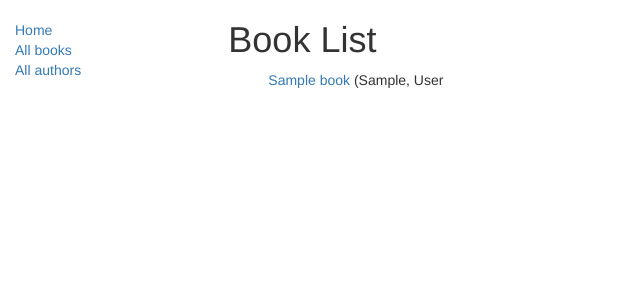
After one commit to gugl6369-ops/django-working, a Django app: page /catalog/books/ in a window 1280 px wide. The commit adds this page. Shown: the top 300 px of the page, without its empty margins (0-640 px from the left). Run offline with Django 5.2, Linux system fonts and the light colour scheme; tables that the repository leaves empty hold one stand-in row (values such as "Sample post"); some libraries are stand-ins or nearby versions.

Commit message:
add: create pages: book_list, book_detail

```diff
--- a/locallibrary/catalog/models.py
+++ b/locallibrary/catalog/models.py
@@ -20,7 +20,7 @@ class Book(models.Model):
         return self.title
 
     def get_absolute_url(self):
-        return reverse('book-detail', args=[str(self.id)])
+        return reverse('book_detail', args=[str(self.id)])
 
     def display_genre(self):
         return ', '.join([ genre.name for genre in self.genre.all()[:3] ])
--- a/locallibrary/catalog/templates/base_generic.html
+++ b/locallibrary/catalog/templates/base_generic.html
@@ -1,7 +1,7 @@
 <!doctype html>
 <html lang="en">
     <head>
-        {% block title %}<title>Loliki</title>{% endblock %}
+        {% block title %}<title>Lolik</title>{% endblock %}
         <meta charset="utf-8">
         <meta name="viewport" content="width=device-width, initial-scale=1" />
     <link
@@ -20,12 +20,31 @@
                     {% block sidebar %}
                     	<ul class="sidebar-nav">
                             <li><a href="{% url 'index' %}">Home</a></li>
-                            <li><a href="">All books</a></li>
+                            <li><a href="{% url 'books' %}">All books</a></li>
                             <li><a href="">All authors</a></li>
                         </ul>
                     {% endblock %}
                 </div>
-                <div class="col-sm-10">{% block content %}{% endblock %}</div>
+                <div class="col-sm-10">{% block content %}{% endblock %}
+                    {% block pagination %}
+                    {% if is_paginated %}
+                        <div class="pagination">
+                            <span class="page-links">
+                                {% if page_obj.has_previous %}
+                                    <a href="{{ request.path }}?page={{ page_obj.previous_page_number }}">previous</a>
+                                {% endif %}
+                                <span class="page-current">
+                                    Page {{ page_obj.number }} of {{ page_obj.paginator.num_pages }}.
+                                </span>
+                                {% if page_obj.has_next %}
+                                    <a href="{{ request.path }}?page={{ page_obj.next_page_number }}">next</a>
+                                {% endif %}
+                            </span>
+                        </div>
+                    {% endif %}
+                  {% endblock %}
+
+                </div>
             </div>
         </div>
     </body>
--- /dev/null
+++ b/locallibrary/catalog/templates/catalog/book_list.html
@@ -0,0 +1,20 @@
+{% extends "base_generic.html" %}
+
+{% block content %}
+    <h1>Book List</h1>
+
+    {% if book_list %}
+        <ul style="display: flex; flex-direction: column; gap: 10px">
+            {% for book in book_list %}
+                <lil>
+                    <a href="{{ book.get_absolute_url }}">{{ book.title }}</a>
+                    ({{ book.author }}
+                </lil>
+            {% endfor %}
+
+        </ul>
+    {% else %}
+        <p>There are no books in the library.</p>
+    {% endif %}
+
+{% endblock %}
--- a/locallibrary/catalog/urls.py
+++ b/locallibrary/catalog/urls.py
@@ -1,7 +1,8 @@
-from django.urls import path
+from django.urls import re_path
 from . import views
 
-
 urlpatterns = [
-    path('', views.index, name='index'),
+    re_path(r'^$', views.index, name='index'),
+    re_path(r'^books/$', views.BookListView.as_view(), name='books'),
+    re_path(r'^books/(?P<pk>\d+)$', views.BookDetailView.as_view(), name='book_detail'),
 ]
--- a/locallibrary/catalog/views.py
+++ b/locallibrary/catalog/views.py
@@ -1,6 +1,6 @@
 from lib2to3.fixes.fix_input import context
 from urllib import request
-
+from django.views import generic
 from django.shortcuts import render
 from .models import Book, Author, BookInstance,Genre
 
@@ -20,3 +20,12 @@ def index(request):
             'num_instances_available' : num_instances_available, 'num_authors' : num_authors,
             'num_genres' : num_genres, 'num_djin' : num_djin},
     )
+
+class BookListView(generic.ListView):
+    model = Book
+    context_object_name = 'book_list'
+    template_name = 'book_list.html'
+    paginate_by = 2
+
+class BookDetailView(generic.DetailView):
+    model = Book
--- a/locallibrary/locallibrary/urls.py
+++ b/locallibrary/locallibrary/urls.py
@@ -1,7 +1,6 @@
 from django.views.generic import RedirectView
 from django.conf.urls.static import static
 from django.conf  import settings
-
 from django.contrib import admin
 from django.urls import path, include
 
```
Also changed, not shown: locallibrary/catalog/templates/catalog/book_detail.html (added, +31 -0 lines), locallibrary/catalog/templates/catalog/author_details.html (added), locallibrary/catalog/templates/catalog/author_list.html (added).
